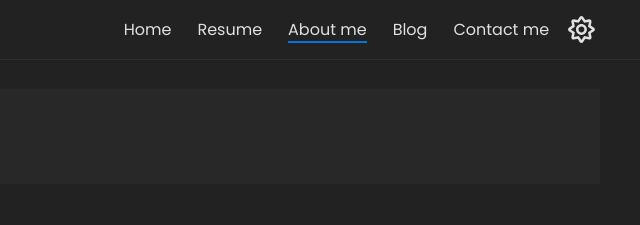
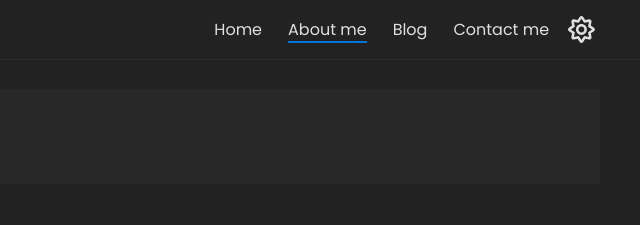
Before and after one commit to wassimnassour/wassim-portfolio, a Gatsby site: page /about in a window 1280 px wide. Shown: the top 225 px of the page, 640-1280 px from the left. Built offline with nearby package versions, Linux system fonts and the light colour scheme; Gatsby itself is replaced by a stand-in of ours.

Commit message:
remove resume Page

```diff
--- a/src/components/header/header.style.js
+++ b/src/components/header/header.style.js
@@ -64,6 +64,7 @@ export const A = styled(Link)`
       color:${({ theme }) => theme.color__text};
   font-size: 1.6rem;
   font-weight: 400;
+
 `;
 
 export const ThemeButton = styled.button`
--- a/src/constants/links.js
+++ b/src/constants/links.js
@@ -4,11 +4,7 @@ export const pageLinks = [
     text: "Home",
     url: "/",
   },
-  {
-    id: 2,
-    text: "Resume",
-    url: "/resume/",
-  },
+
   {
     id: 3,
     text: "About me",
```
Also changed, not shown: src/pages/resume.jsx (deleted, +0 -8 lines).
